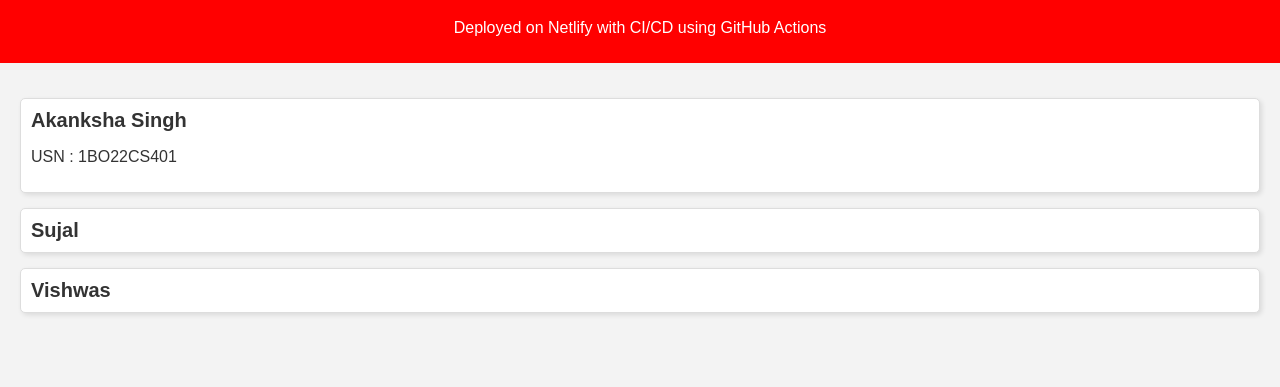
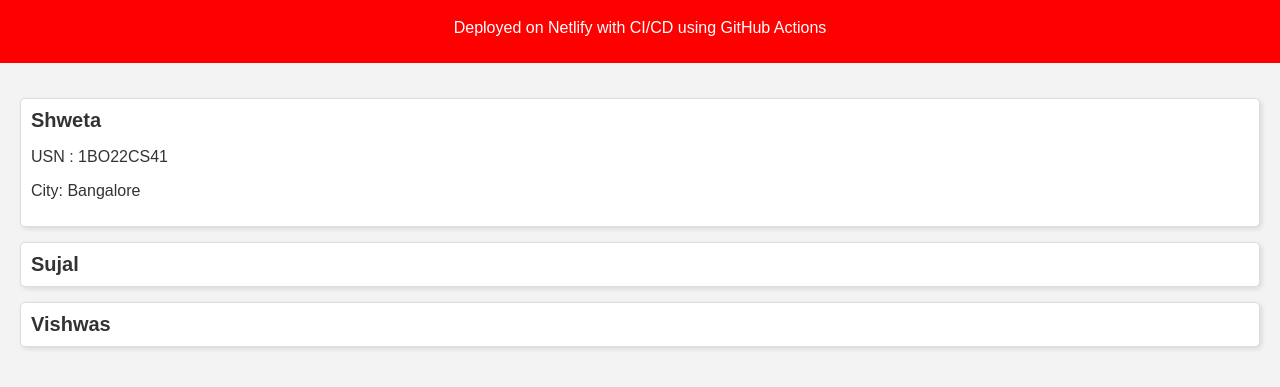
Before and after one commit to Akanksha1901-s/devopsproject, a plain HTML site: page index.html in a window 1280 px wide. Shown: the part 71-458 px from the top of the page. Drawn offline with Linux system fonts and the light colour scheme.

Commit message:
Update index.html

```diff
--- a/index.html
+++ b/index.html
@@ -42,8 +42,9 @@
     </header>
     <section>
         <div class="student">
-            <h2>Akanksha Singh</h2>
-            <p>USN : 1BO22CS401 </p>
+            <h2>Shweta</h2>
+            <p>USN : 1BO22CS41 </p>
+            <p> City: Bangalore</p>
         </div>
         <div class="student">
             <h2>Sujal</h2>
```
